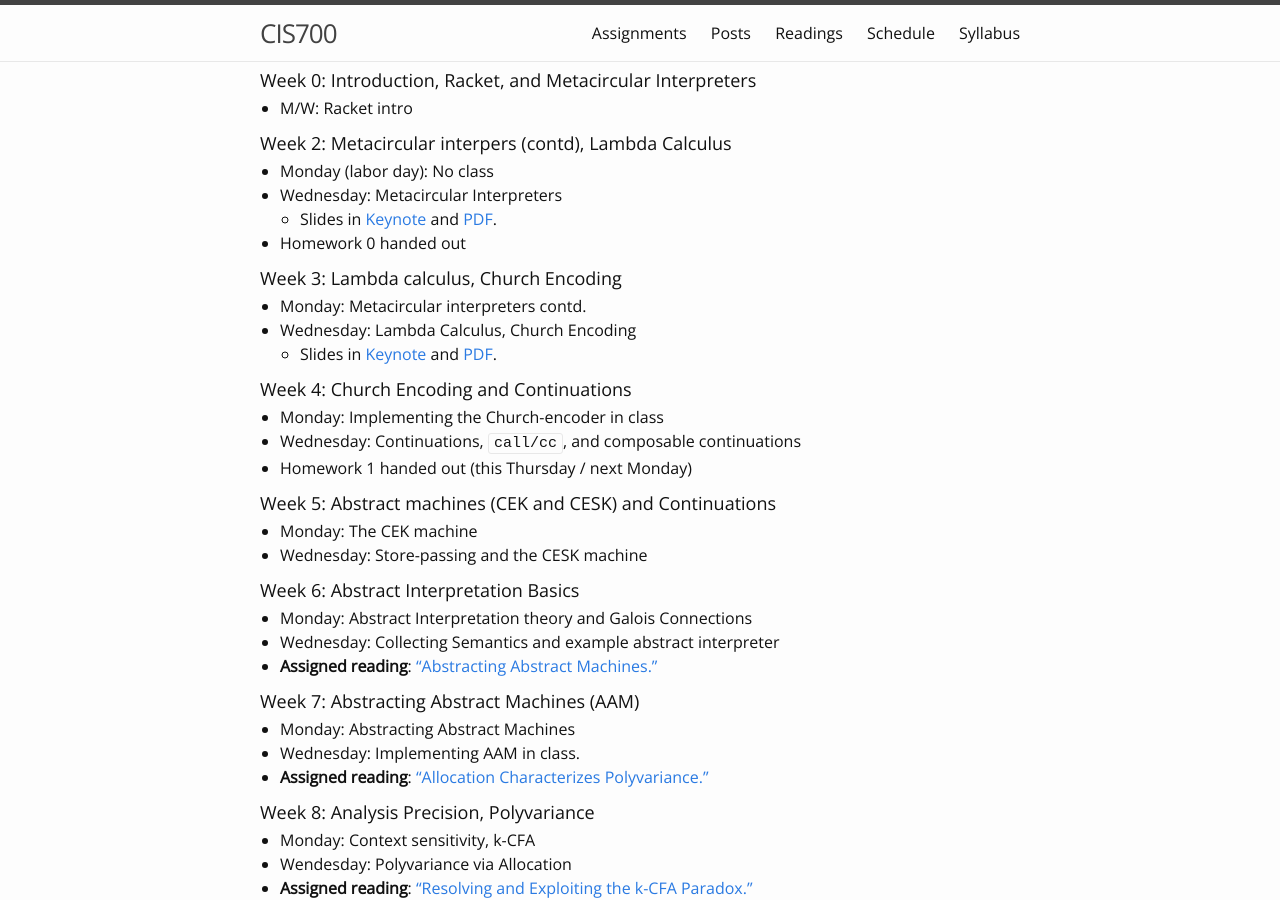
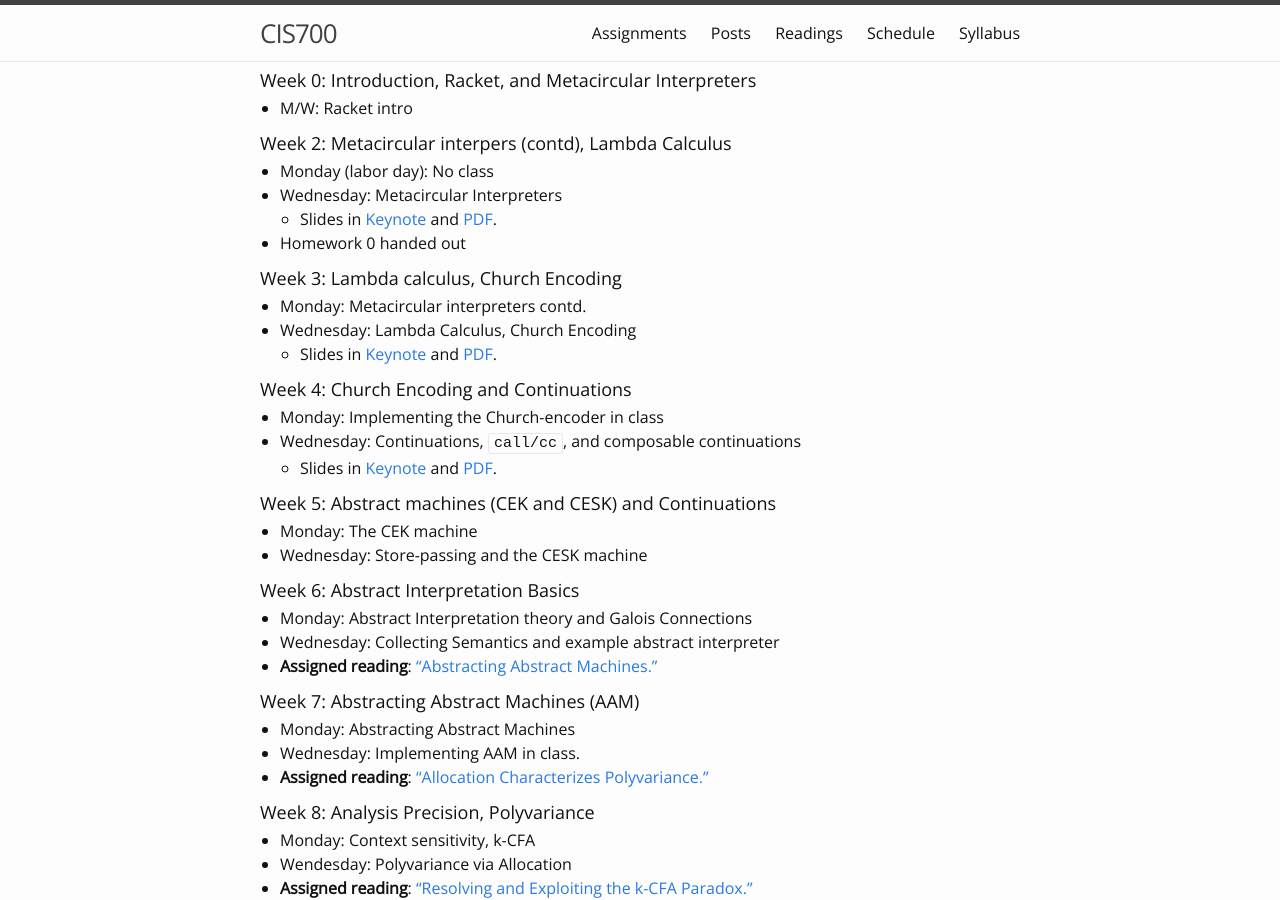
Before and after one commit to kmicinski/program-analysis, a Jekyll site: the page docs/schedule/index.html, which Jekyll copies as it is, in a window 1280 px wide and 900 px high. Built offline with Jekyll 4.4.1, drawn with Linux system fonts in a browser that asks for light colours; nearby versions of some CDN libraries.

Commit message:
webpage update

```diff
--- a/docs/feed.xml
+++ b/docs/feed.xml
@@ -5,8 +5,8 @@
     <description>(Fall '19) Program Analysis: Foundations and Applications (CIS700 at Syracuse U)</description>
     <link>http://kmicinski.com/program-analysis/</link>
     <atom:link href="http://kmicinski.com/program-analysis/feed.xml" rel="self" type="application/rss+xml"/>
-    <pubDate>Mon, 16 Sep 2019 17:27:56 -0400</pubDate>
-    <lastBuildDate>Mon, 16 Sep 2019 17:27:56 -0400</lastBuildDate>
+    <pubDate>Wed, 18 Sep 2019 12:53:30 -0400</pubDate>
+    <lastBuildDate>Wed, 18 Sep 2019 12:53:30 -0400</lastBuildDate>
     <generator>Jekyll v4.0.0</generator>
 
       <item>
--- a/docs/schedule/index.html
+++ b/docs/schedule/index.html
@@ -105,8 +105,11 @@
 
 <ul>
   <li>Monday: Implementing the Church-encoder in class</li>
-  <li>Wednesday: Continuations, <code class="highlighter-rouge">call/cc</code>, and composable continuations</li>
-  <li>Homework 1 handed out (this Thursday / next Monday)</li>
+  <li>Wednesday: Continuations, <code class="highlighter-rouge">call/cc</code>, and composable continuations
+    <ul>
+      <li>Slides in <a href="http://kmicinski.com//program-analysis/assets/slides/continuations.key">Keynote</a> and <a href="http://kmicinski.com//program-analysis/assets/slides/continuations.pdf">PDF</a>.</li>
+    </ul>
+  </li>
 </ul>
 
 <h4 id="week-5-abstract-machines-cek-and-cesk-and-continuations">Week 5: Abstract machines (CEK and CESK) and Continuations</h4>
```
Also changed, not shown: 3 other files.
